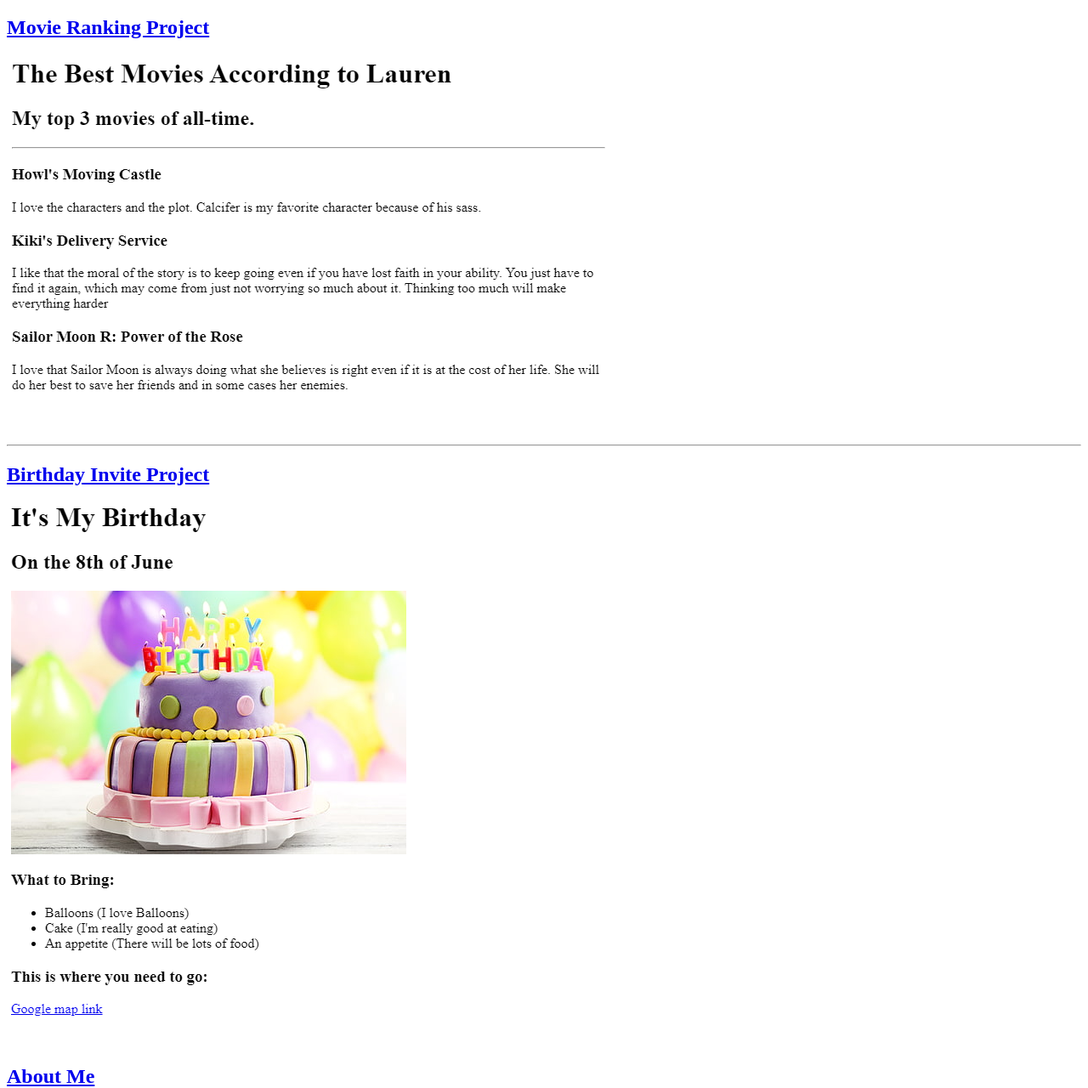
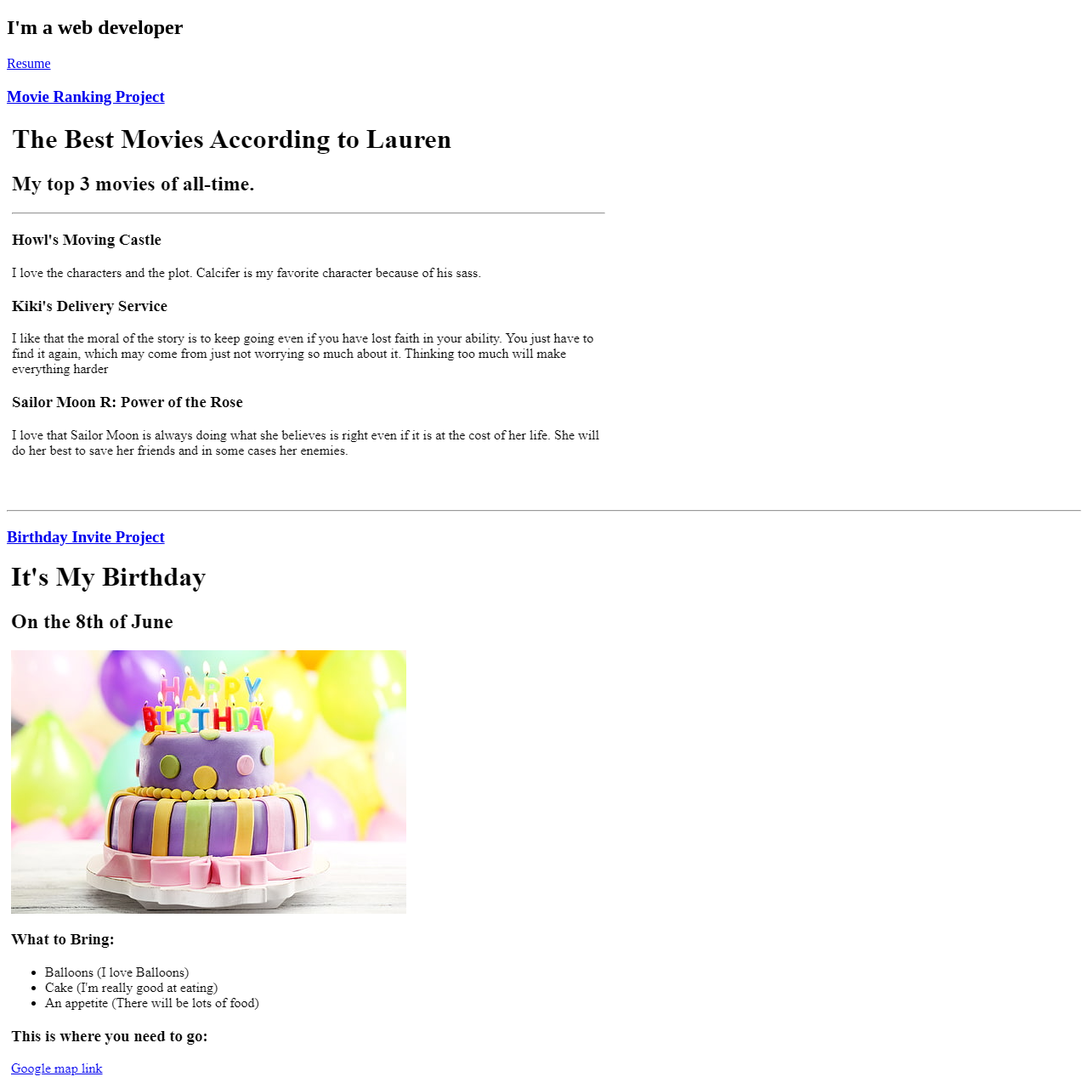
Before and after one commit to etherealmage/html-portfolio, a plain HTML site: page index.html in a window 1280 px wide. Shown: the part 61-1341 px from the top of the page at 85% size. Drawn offline with Linux system fonts and the light colour scheme.

Commit message:
Update index.html

```diff
--- a/index.html
+++ b/index.html
@@ -23,16 +23,18 @@ https://developer.mozilla.org/en-US/docs/Web/HTML/Element/img#attr-height -->
     </head>
     <body>
         <h1>Lauren Brinker's Portfolio</h1>
-        <a href="./public/movie-ranking.html"><h2>Movie Ranking Project</h2></a>
+        <h2>I'm a web developer</h2>
+        <a href="./project 1/index.html">Resume</a>
+        <a href="./public/movie-ranking.html"><h3>Movie Ranking Project</h3></a>
         <img src="./assets/images/movie-ranking2.png" alt="preview picture of movie ranking page" />
 
         <hr />
 
-        <a href="./public/birthday-invite.html"><h2>Birthday Invite Project</h2></a>
+        <a href="./public/birthday-invite.html"><h3>Birthday Invite Project</h3></a>
         <img src="./assets/images/birthday.png" alt="preview picture of birthday invite project" />
 
-        <a href="./public/about.html"><h2>About Me</h2></a>
-        <a href="./public/contact.html"><h2>Contact</h2></a>
+        <a href="./public/about.html"><h3>About Me</h3></a>
+        <a href="./public/contact.html"><h3>Contact</h3></a>
 
     </body>
 </html>
```
